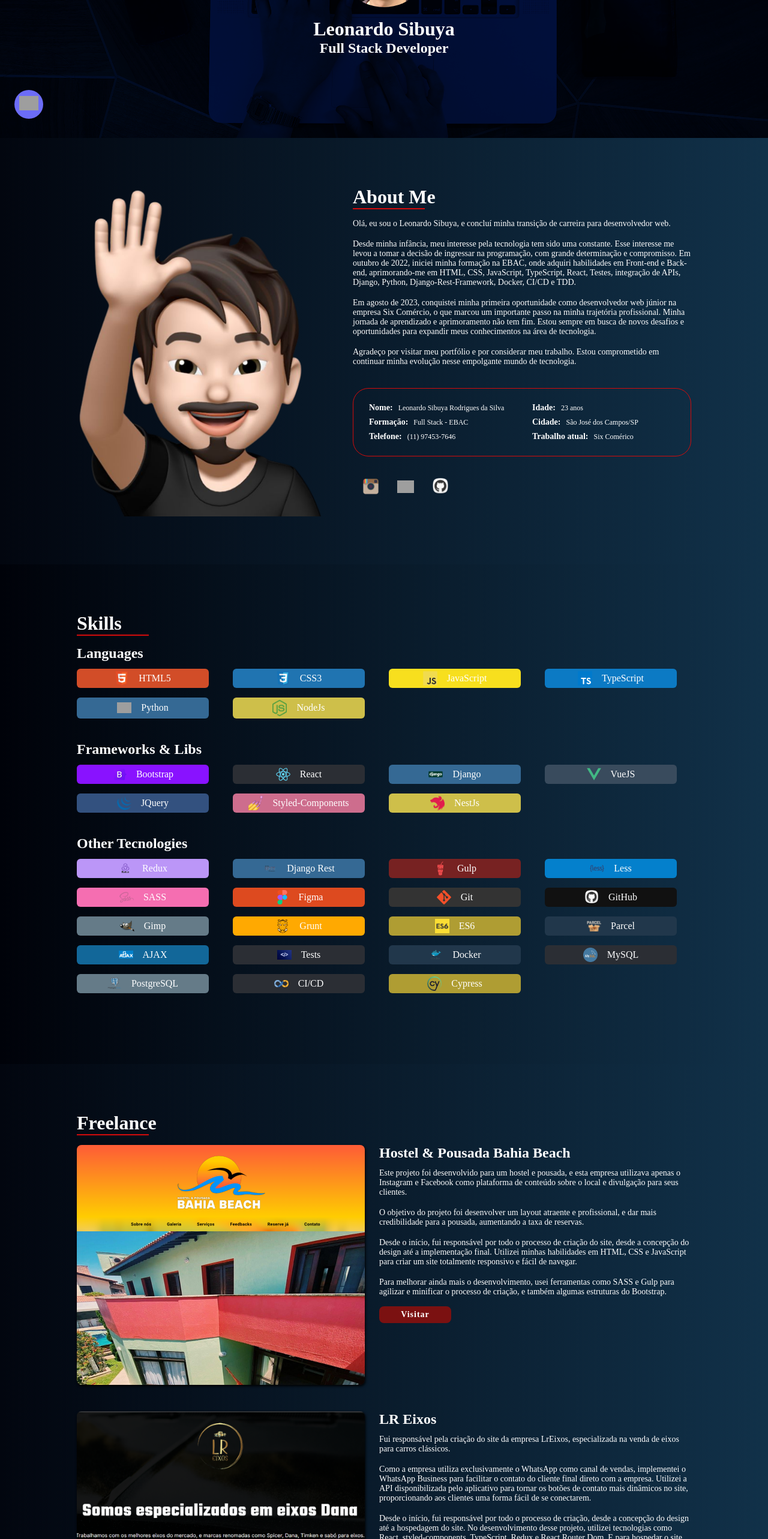
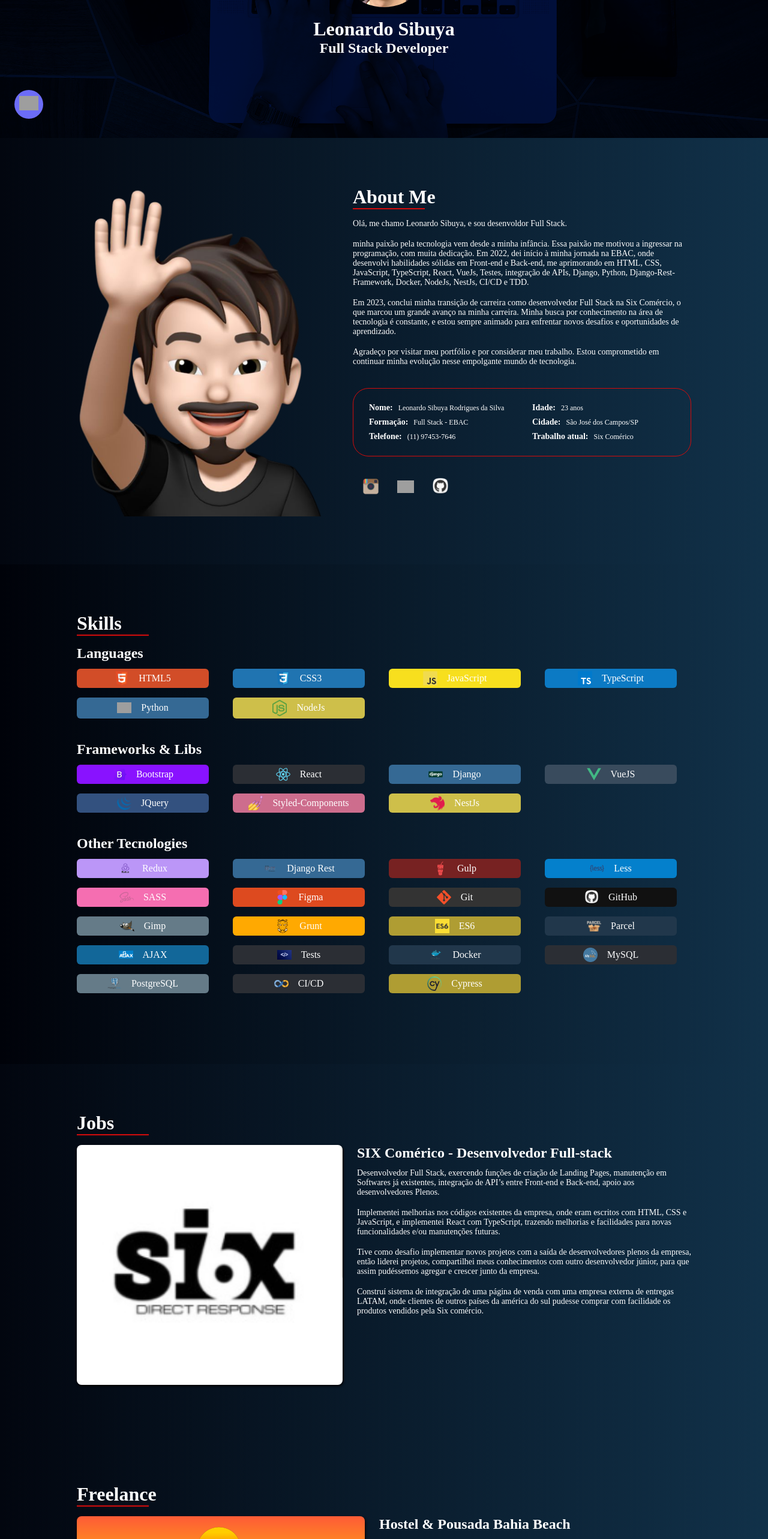
Before and after one commit to LeonardoSibuya/Meu-Portifloio, a React (Create React App) app: page / in a window 1280 px wide. Shown: the part 234-2800 px from the top of the page at 60% size. Built offline with nearby package versions, Linux system fonts and the light colour scheme; grey boxes are pictures that could not be loaded; a web font is replaced by a local one.

Commit message:
atualizando portfolio com xp profissional

```diff
--- a/src/App.tsx
+++ b/src/App.tsx
@@ -13,6 +13,7 @@
 import EstiloGlobal from './style'
 import temaDark from './themes/dark'
 import temaLight from './themes/light'
+import Jobs from './containers/Jobs'
 
 function App() {
   const [estaUsandoTemaLight, setEstaUsandoTemaLight] = useState(false)
@@ -29,6 +30,7 @@
       <main>
         <About />
         <Skill />
+        <Jobs />
         <Experience />
         <Projetos />
         <Contact />
--- a/src/containers/About/index.tsx
+++ b/src/containers/About/index.tsx
@@ -26,27 +26,25 @@
           <Titulo>About Me</Titulo>
           <Line />
           <Paragrafo>
-            Olá, eu sou o Leonardo Sibuya, e concluí minha transição de carreira
-            para desenvolvedor web.
+            Olá, me chamo Leonardo Sibuya, e sou desenvoldor Full Stack.
           </Paragrafo>
           <br />
           <Paragrafo>
-            Desde minha infância, meu interesse pela tecnologia tem sido uma
-            constante. Esse interesse me levou a tomar a decisão de ingressar na
-            programação, com grande determinação e compromisso. Em outubro de
-            2022, iniciei minha formação na EBAC, onde adquiri habilidades em
-            Front-end e Back-end, aprimorando-me em HTML, CSS, JavaScript,
-            TypeScript, React, Testes, integração de APIs, Django, Python,
-            Django-Rest-Framework, Docker, CI/CD e TDD.
+            minha paixão pela tecnologia vem desde a minha infância. Essa paixão
+            me motivou a ingressar na programação, com muita dedicação. Em 2022,
+            dei início à minha jornada na EBAC, onde desenvolvi habilidades
+            sólidas em Front-end e Back-end, me aprimorando em HTML, CSS,
+            JavaScript, TypeScript, React, VueJs, Testes, integração de APIs,
+            Django, Python, Django-Rest-Framework, Docker, NodeJs, NestJs, CI/CD
+            e TDD.
           </Paragrafo>
           <br />
           <Paragrafo>
-            Em agosto de 2023, conquistei minha primeira oportunidade como
-            desenvolvedor web júnior na empresa Six Comércio, o que marcou um
-            importante passo na minha trajetória profissional. Minha jornada de
-            aprendizado e aprimoramento não tem fim. Estou sempre em busca de
-            novos desafios e oportunidades para expandir meus conhecimentos na
-            área de tecnologia.
+            Em 2023, conclui minha transição de carreira como desenvolvedor Full
+            Stack na Six Comércio, o que marcou um grande avanço na minha
+            carreira. Minha busca por conhecimento na área de tecnologia é
+            constante, e estou sempre animado para enfrentar novos desafios e
+            oportunidades de aprendizado.
           </Paragrafo>
           <br />
           <Paragrafo>
--- /dev/null
+++ b/src/containers/Jobs/index.tsx
@@ -0,0 +1,56 @@
+import Line from '../../components/Line'
+import Paragrafo from '../../components/Paragrafo'
+import Subtitulo from '../../components/Subtitle'
+import Titulo from '../../components/Title'
+
+import { Container } from '../../style'
+import { Content, ProjectsList, TextDiv } from './styles'
+
+import Job1 from '../../images/projects/six.png'
+
+const Jobs = () => (
+  <Content id="jobs">
+    <Container>
+      <Titulo>Jobs</Titulo>
+      <Line />
+      <ProjectsList>
+        <li>
+          <div>
+            <img src={Job1} alt="imagem pousada" />
+          </div>
+          <TextDiv>
+            <Subtitulo>SIX Comérico - Desenvolvedor Full-stack</Subtitulo>
+            <Paragrafo>
+              Desenvolvedor Full Stack, exercendo funções de criação de Landing
+              Pages, manutenção em Softwares já existentes, integração de API’s
+              entre Front-end e Back-end, apoio aos desenvolvedores Plenos.
+            </Paragrafo>
+            <br />
+            <Paragrafo>
+              Implementei melhorias nos códigos existentes da empresa, onde eram
+              escritos com HTML, CSS e JavaScript, e implementei React com
+              TypeScript, trazendo melhorias e facilidades para novas
+              funcionalidades e/ou manutenções futuras.
+            </Paragrafo>
+            <br />
+            <Paragrafo>
+              Tive como desafio implementar novos projetos com a saída de
+              desenvolvedores plenos da empresa, então liderei projetos,
+              compartilhei meus conhecimentos com outro desenvolvedor júnior,
+              para que assim pudéssemos agregar e crescer junto da empresa.
+            </Paragrafo>
+            <br />
+            <Paragrafo>
+              Construí sistema de integração de uma página de venda com uma
+              empresa externa de entregas LATAM, onde clientes de outros países
+              da américa do sul pudesse comprar com facilidade os produtos
+              vendidos pela Six comércio.
+            </Paragrafo>
+          </TextDiv>
+        </li>
+      </ProjectsList>
+    </Container>
+  </Content>
+)
+
+export default Jobs
--- /dev/null
+++ b/src/containers/Jobs/styles.ts
@@ -0,0 +1,62 @@
+import styled from 'styled-components'
+
+export const Content = styled.div`
+  background-image: linear-gradient(
+    to right,
+    ${(props) => props.theme.corPrincipal},
+    ${(props) => props.theme.corSecundaria}
+  );
+  padding: 80px 0;
+`
+
+export const ProjectsList = styled.ul`
+  display: flex;
+  flex-direction: column;
+  align-items: start;
+  gap: 40px;
+
+  li {
+    display: flex;
+    justify-content: space-between;
+    align-items: start;
+
+    @media (max-width: 1024px) {
+      flex-direction: column;
+      align-items: center;
+    }
+
+    @media (max-width: 768px) {
+      flex-direction: column;
+      align-items: center;
+    }
+
+    img {
+      max-width: 480px;
+      border-radius: 8px;
+      height: 400px;
+      box-shadow: 1px 2px 4px 0px;
+      object-fit: cover;
+
+      @media (max-width: 1024px) {
+        max-width: 100%;
+        height: 340px;
+        margin: 0 auto;
+        margin-bottom: 16px;
+        display: block;
+      }
+
+      @media (max-width: 768px) {
+        max-width: 100%;
+        height: 240px;
+        margin: 0 auto;
+        margin-bottom: 16px;
+        display: block;
+      }
+    }
+  }
+`
+
+export const TextDiv = styled.div`
+  max-width: 100%;
+  padding-left: 24px;
+`
--- a/src/containers/Nav/index.tsx
+++ b/src/containers/Nav/index.tsx
@@ -30,6 +30,9 @@
               <Link href="#skill">Skills</Link>
             </Item>
             <Item>
+              <Link href="#jobs">Jobs</Link>
+            </Item>
+            <Item>
               <Link href="#experience">Experience</Link>
             </Item>
             <Item>
```
Also changed, not shown: src/images/projects/six.png (added).
